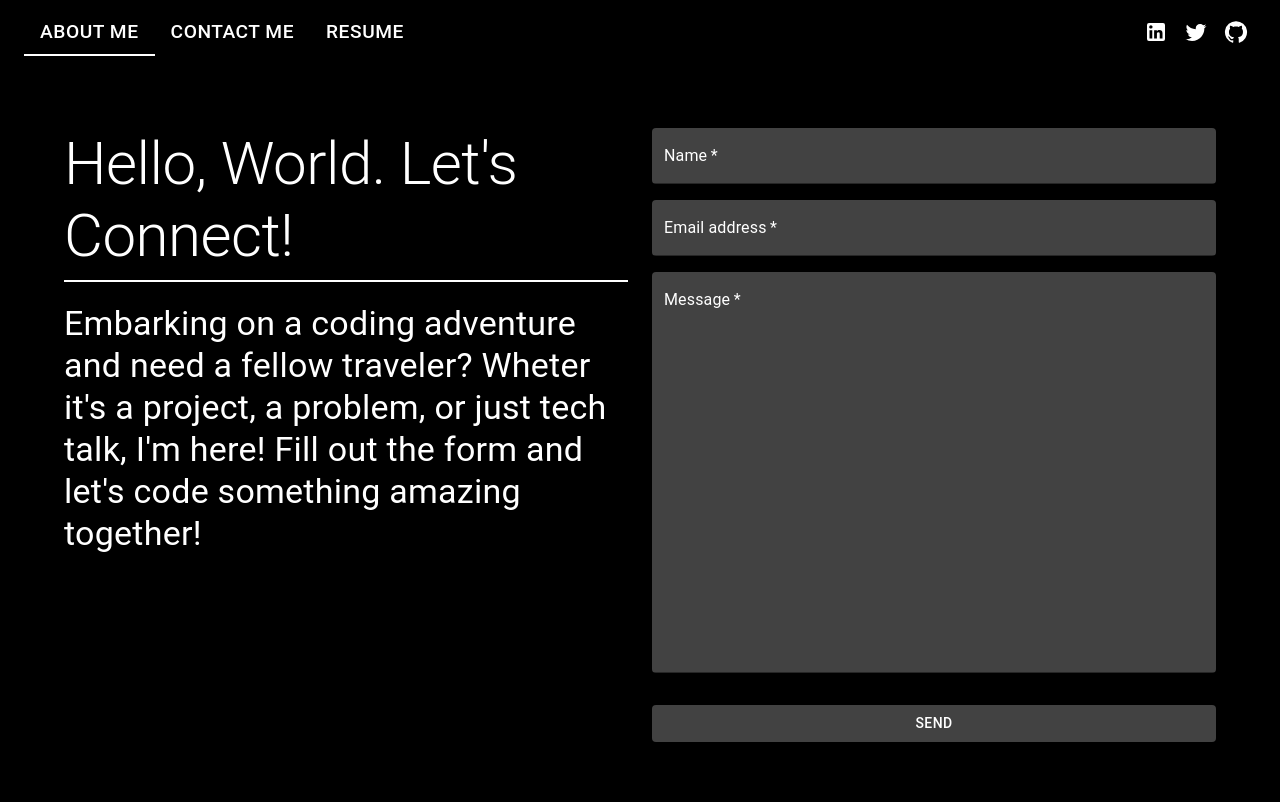
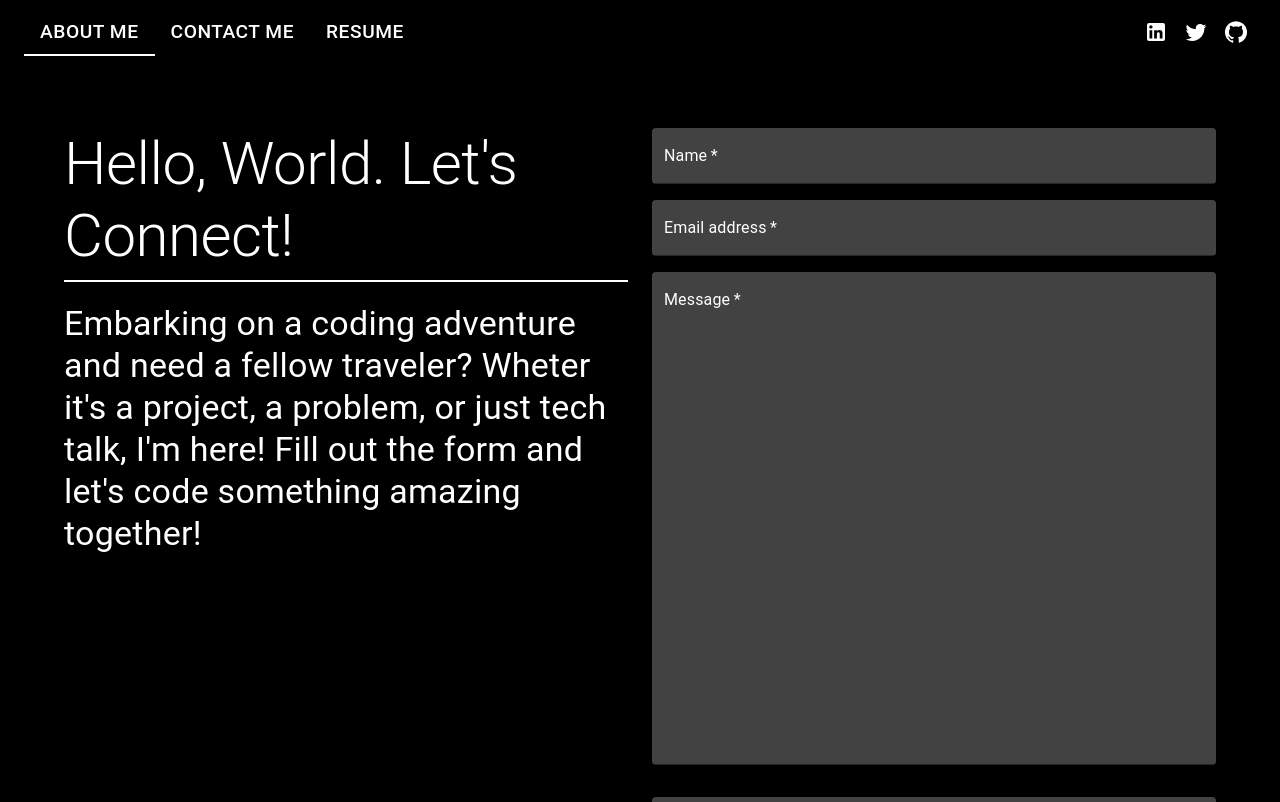
Before and after one commit to Nivix047/nivix047.github.io, a React (Create React App) app: page /portfolio_2024/contact in a window 1280 px wide. Shown: the top 802 px of the page. Built offline with nearby package versions, Linux system fonts and the light colour scheme.

Commit message:
Increased size of contact forms field

```diff
--- a/src/components/pages/Contact/index.js
+++ b/src/components/pages/Contact/index.js
@@ -156,7 +156,7 @@ const Contact = () => {
                 onFocus={handleInputFocus}
                 variant="filled"
                 multiline
-                rows={16}
+                rows={20}
                 fullWidth
                 InputLabelProps={{ style: { color: "white" } }}
                 InputProps={{ style: { color: "white" } }}
```
